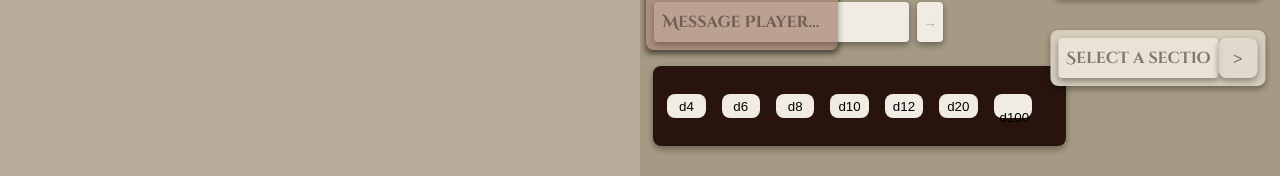
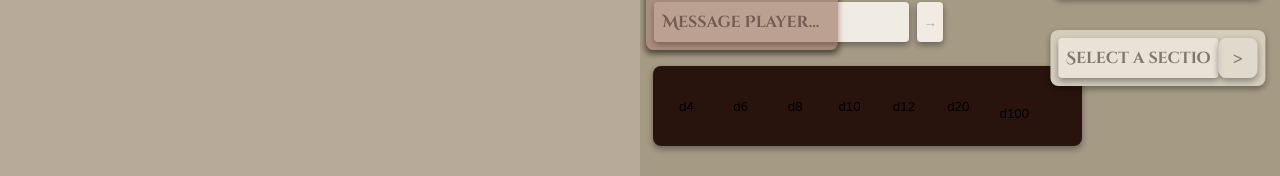
Before and after one commit to JMcHugh369/sample1, a React (Create React App) app in the folder frontend/: page /gameview in a window 1280 px wide. Shown: the part 617-793 px from the top of the page. Built offline with nearby package versions, Linux system fonts and the light colour scheme; a web font is replaced by a local one.

Commit message:
.dice gameview index.scss

```diff
--- a/frontend/src/components/GameView/index.scss
+++ b/frontend/src/components/GameView/index.scss
@@ -894,7 +894,7 @@
     margin-top: 2vh;
     margin-left: 1vw;
     height: 10vh;
-    width: 50vh;
+    width: 52vh;
     padding-left: .5vw;
     padding-right: .5vw;
     align-items: center;
@@ -903,16 +903,18 @@
 
     button {
         width: 3vw;
-        height: 3vh;
+        height: 5vh;
         text-align: center;
-        background: rgb(241, 236, 227);
+        background: none;
         border-radius: 1vh;
         margin: 1vh;
         border: none;
     }
 
-    button:active {
-        background: rgb(198, 194, 185);
+    .d-img {
+        width: 3.5vw;
+        margin-left: -1vw;
+        margin-top: -1vh;
     }
 
     a {
```
